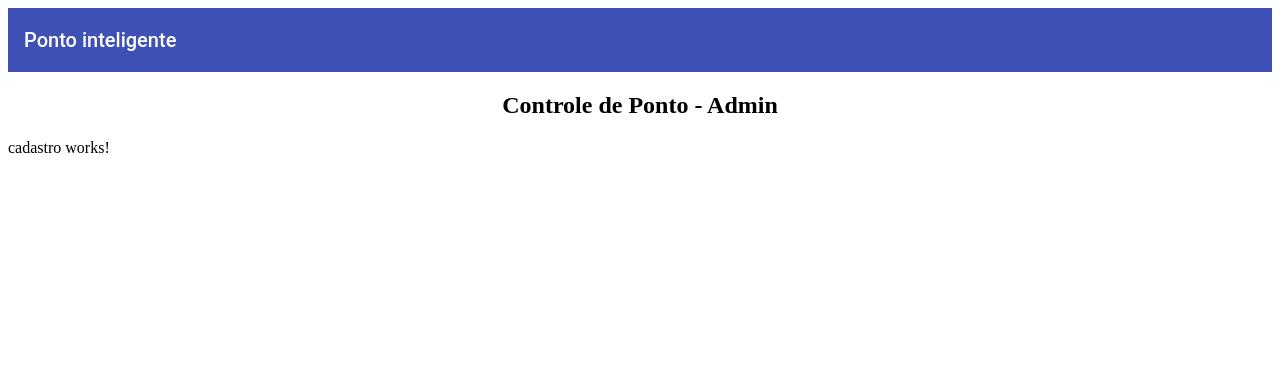
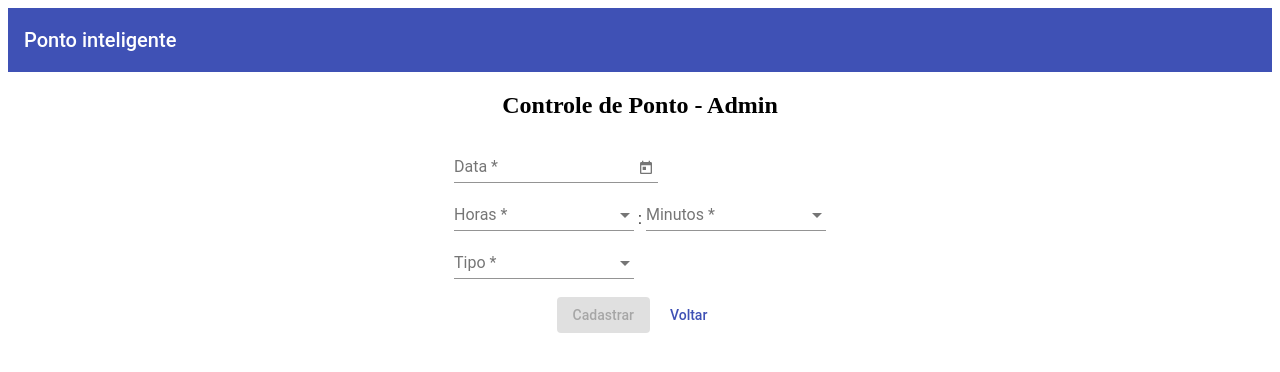
Before and after one commit to RenanBrand/ponto-inteligente-client, an Angular app: page /admin/cadastro in a window 1280 px wide. Shown: the top 372 px of the page. Built offline with nearby package versions, Linux system fonts and the light colour scheme.

Commit message:
Implementado o cadastro manual de lançamentos

```diff
--- a/src/app/admin/components/cadastro/cadastro.component.html
+++ b/src/app/admin/components/cadastro/cadastro.component.html
@@ -1 +1,62 @@
-<p>cadastro works!</p>
+<form [formGroup]="form" fxLayoutAlign="center" novalidate>
+  <mat-list>
+    <mat-list-item>
+	  <mat-form-field>
+  		<input matInput [matDatepicker]="data"
+  			placeholder="Data" readonly="readonly"
+  			formControlName="data">
+  		<mat-datepicker-toggle matSuffix
+  			[for]="data"></mat-datepicker-toggle>
+  	    <mat-datepicker touchUi="true" #data></mat-datepicker>
+	  </mat-form-field>
+	</mat-list-item>
+
+	<mat-list-item>
+	  <mat-form-field>
+	    <mat-select
+	      placeholder="Horas"
+	      formControlName="horas">
+	      <mat-option *ngFor="let hora of horas"
+	        [value]="hora">
+	        {{ hora }}
+	      </mat-option>
+	    </mat-select>
+	  </mat-form-field>
+	  &nbsp;:&nbsp;
+	  <mat-form-field>
+	    <mat-select
+	      placeholder="Minutos"
+	      formControlName="minutos">
+	      <mat-option *ngFor="let minuto of minutos"
+	        [value]="minuto">
+	        {{ minuto }}
+	      </mat-option>
+	    </mat-select>
+	  </mat-form-field>
+	</mat-list-item>
+
+	<mat-list-item>
+	  <mat-form-field>
+	    <mat-select
+	      placeholder="Tipo"
+	      formControlName="tipo">
+	      <mat-option *ngFor="let tipo of tipos"
+	        [value]="tipo">
+	        {{ tipo | tipo }}
+	      </mat-option>
+	    </mat-select>
+	  </mat-form-field>
+	</mat-list-item>
+    <mat-list-item fxLayoutAlign="center">
+	  <button mat-raised-button color="primary"
+	  	[disabled]="form.invalid"
+	  	(click)="cadastrar()">
+	  	Cadastrar
+	  </button>
+	  &nbsp;
+	  <a mat-button color="primary" routerLink="/admin">
+	  	Voltar
+	  </a>
+	</mat-list-item>
+  </mat-list>
+</form>
--- a/src/app/admin/components/cadastro/cadastro.component.ts
+++ b/src/app/admin/components/cadastro/cadastro.component.ts
@@ -1,4 +1,12 @@
+import { Lancamento } from './../../../shared/models/lancamento.model';
+import { MatSnackBar } from '@angular/material/snack-bar';
+import { LancamentoService } from './../../../shared/services/lancamento.service';
+import { HttpClient } from '@angular/common/http';
+import { FormGroup, FormBuilder, Validators } from '@angular/forms';
 import { Component, OnInit } from '@angular/core';
+import { ActivatedRoute, Router } from '@angular/router';
+import { Tipo } from 'src/app/shared';
+import * as moment from 'moment';
 
 @Component({
   selector: 'app-cadastro',
@@ -6,10 +14,91 @@ import { Component, OnInit } from '@angular/core';
   styleUrls: ['./cadastro.component.css']
 })
 export class CadastroComponent implements OnInit {
+form: FormGroup;
+tipos: string[];
+horas: string[];
+minutos: string[];
 
-  constructor() { }
+  constructor(
+    private http: HttpClient,
+    private fb: FormBuilder,
+    private lancamentoService: LancamentoService,
+    private route: ActivatedRoute,
+    private router: Router,
+    private snackBar: MatSnackBar
+    ) { }
 
   ngOnInit(): void {
+    this.gerarForm();
+    this.tipos = [
+      Tipo.INICIO_TRABALHO,
+      Tipo.INICIO_ALMOCO,
+      Tipo.TERMINO_ALMOCO,
+      Tipo.TERMINO_TRABALHO
+    ];
+    this.horas = this.gerarListaNumeros(0, 23);
+    this.minutos = this.gerarListaNumeros(0, 59);
   }
+  gerarForm(){
+    this.form = this.fb.group(
+      {
+        data: ['', [Validators.required]],
+        tipo: ['', [Validators.required]],
+        horas: ['', [Validators.required]],
+        minutos: ['', [Validators.required]]
+      });
+  }
+cadastrar(){
 
+  if (this.form.invalid){
+    return;
+  }
+  const dados = this.form.value
+  this.lancamentoService.cadastrar(this.obterLancamento(dados))
+  .subscribe(
+    data => {
+      const msg: string = 'Lançamento cadastrado com sucesso';
+      this.snackBar.open(msg, 'SUCCESS', {duration: 5000});
+      this.router.navigate(['/admin']);
+    },
+    err => {
+      let msg: string = 'Erro ao fazer o lançamento, tente novamente';
+      if ( err.status == 400 ){
+        msg = err.error.errors.join('  ');
+      }
+      this.snackBar.open(msg, 'ERROR', {duration: 5000});
+    }
+  );
 }
+obterLancamento(dados: any): Lancamento {
+const data = moment(dados.data);
+data.set({
+  hour: dados.horas,
+  minutes: dados.minutos,
+  seconds: 0
+});
+
+return new Lancamento(
+  data.format('YYYY-MM-DD HH:mm:ss'),
+  dados.tipo,
+  '',
+  this.funcionarioId
+);
+}
+
+get funcionarioId(): string {
+  return sessionStorage['funcionarioId'];
+}
+
+gerarListaNumeros(inicio: number, termino: number): string[] {
+  const numeros: string[] = Array();
+  for (let i = inicio; i <= termino; i++) {
+    let numero: string = i.toString();
+    if (i < 10) {
+      numero = "0" + numero;
+    }
+    numeros.push(numero);
+  }
+  return numeros;
+}
+}
```
